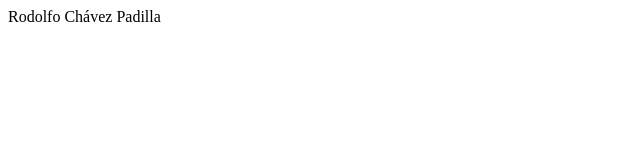
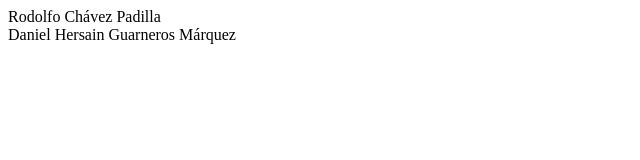
Before and after one commit to rcp240/basic-page, a plain HTML site: page index.html in a window 1280 px wide. Shown: the whole page, without its empty margins (0-640 px from the left). Drawn offline with Linux system fonts and the light colour scheme.

Commit message:
Primer commit Daniel Guarneros

```diff
--- a/index.html
+++ b/index.html
@@ -5,6 +5,6 @@
     </head>
     <body>
         <div>Rodolfo Chávez Padilla</div>
-
+        <div>Daniel Hersain Guarneros Márquez</div>
     </body>
 </html>
```
